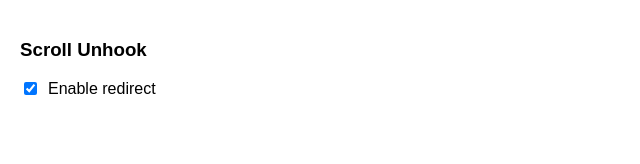
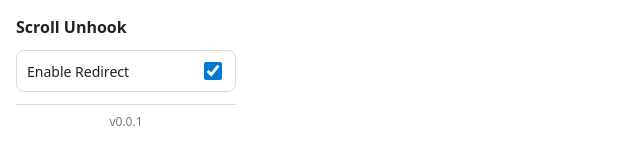
Before and after one commit to martinnovak22/unhook, a website with bundled scripts: page popup.html in a window 1280 px wide. Shown: the whole page, without its empty margins (0-640 px from the left). Built offline with nearby package versions, Linux system fonts and the light colour scheme; some packages are replaced by stand-ins of ours.

Commit message:
feat: styling update

```diff
--- a/popup.html
+++ b/popup.html
@@ -3,25 +3,19 @@
 <head>
     <meta charset="UTF-8" />
     <title>Scroll Unhook</title>
-    <style>
-        body {
-            font-family: sans-serif;
-            padding: 12px;
-            width: 180px;
-        }
-        label {
-            display: flex;
-            align-items: center;
-            gap: 8px;
-        }
-    </style>
+    <link rel="stylesheet" href="styles.css">
 </head>
+
 <body>
-<h3>Scroll Unhook</h3>
-<label>
+<h1>Scroll Unhook</h1>
+
+<div class="feature">
+    <label for="anti-scroll-toggle">Enable Redirect</label>
     <input type="checkbox" id="anti-scroll-toggle" />
-    Enable redirect
-</label>
+</div>
+
+<footer>v0.0.1</footer>
+
 <script type="module" src="popup.js"></script>
 </body>
 </html>
--- /dev/null
+++ b/styles.css
@@ -0,0 +1,58 @@
+:root {
+    --bg: #ffffff;
+    --text: #222;
+    --accent: #0078d4;
+    --border: #ddd;
+}
+
+body {
+    font-family: system-ui, sans-serif;
+    margin: 0;
+    padding: 16px;
+    width: 220px;
+    background: var(--bg);
+    color: var(--text);
+}
+
+h1 {
+    font-size: 16px;
+    font-weight: 600;
+    margin: 0 0 12px;
+    text-align: left;
+}
+
+.feature {
+    display: flex;
+    align-items: center;
+    justify-content: space-between;
+    margin-bottom: 10px;
+    padding: 8px 10px;
+    border: 1px solid var(--border);
+    border-radius: 8px;
+    transition: background 0.2s;
+}
+
+.feature:hover {
+    background: #f9f9f9;
+}
+
+.feature label {
+    font-size: 14px;
+    cursor: pointer;
+}
+
+input[type="checkbox"] {
+    accent-color: var(--accent);
+    width: 18px;
+    height: 18px;
+    cursor: pointer;
+}
+
+footer {
+    border-top: 1px solid var(--border);
+    margin-top: 12px;
+    padding-top: 8px;
+    text-align: center;
+    font-size: 12px;
+    color: #777;
+}
```
Also changed, not shown: icons/icon.png (deleted), icons/icon128.png (added), icons/icon16.png (added), icons/icon32.png (added), icons/icon48.png (added), manifest.json.
